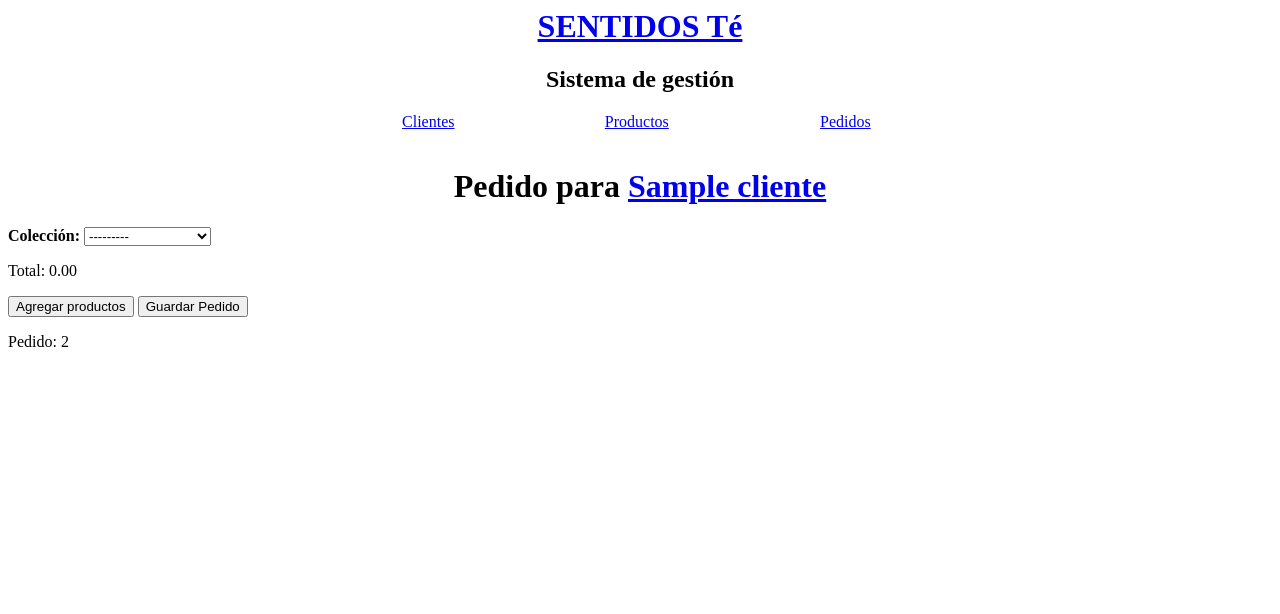
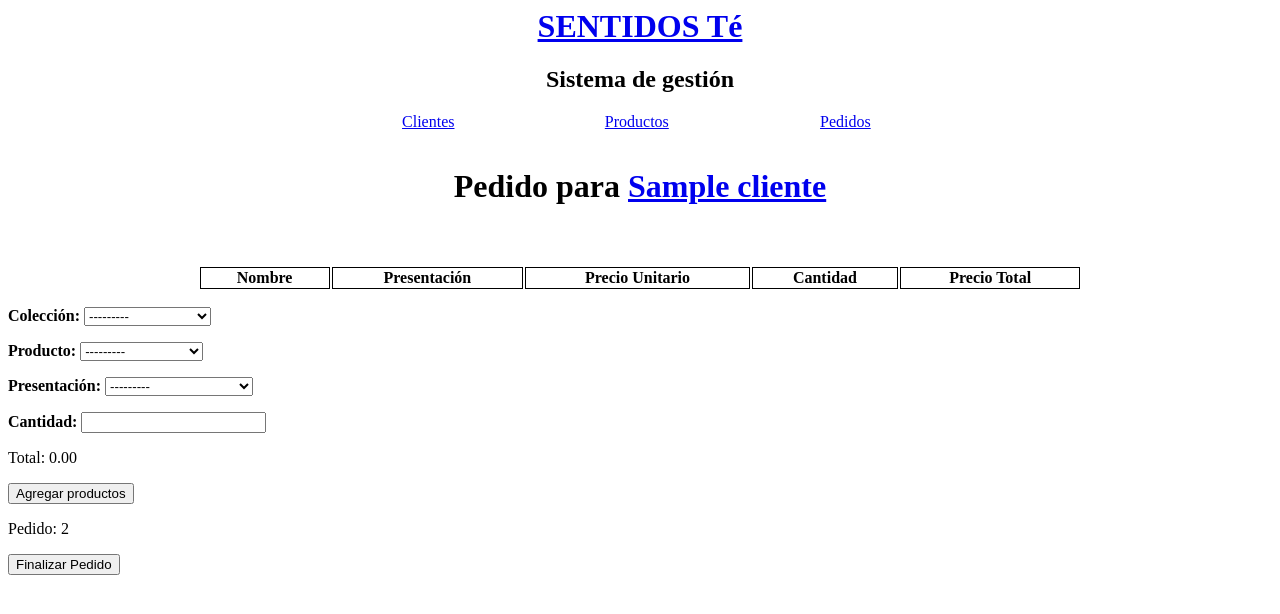
Before and after one commit to ptdrow/GesTea, a Django app: page /shop/1/pedido in a window 1280 px wide. Shown: the top 614 px of the page. Run offline with Django 3.2, Linux system fonts and the light colour scheme; tables that the repository leaves empty hold one stand-in row (values such as "Sample post"); lists and menus that the app fills with data are empty; some web fonts are replaced.

Commit message:
Agregada la forma de crear pedidos y calcular el costo total

```diff
--- a/gestor/forms.py
+++ b/gestor/forms.py
@@ -1,6 +1,6 @@
 from django import forms
 
-from .models import Coleccion, Items_Pedidos
+from .models import Coleccion, Items_Pedidos, Presentacion, Producto
 
 class ItemForm(forms.ModelForm):
 
@@ -9,5 +9,7 @@ class ItemForm(forms.ModelForm):
       fields = ('coleccion', 'producto', 'presentacion', 'cantidad',)
 
 class PedidosForm(forms.Form):
-   coleccion = forms.ModelChoiceField(label="Colección",queryset=Coleccion.objects.all(),
-                                     )
+   coleccion = forms.ModelChoiceField(label="Colección",queryset=Coleccion.objects.all())
+   producto = forms.ModelChoiceField(label="Producto",queryset=Producto.objects.all())
+   presentacion = forms.ModelChoiceField(label="Presentación", queryset=Presentacion.objects.all())
+   cantidad = forms.IntegerField(label="Cantidad",min_value=1)
--- a/gestor/models.py
+++ b/gestor/models.py
@@ -1,5 +1,7 @@
 from django.db import models
 from decimal import Decimal
+from datetime import date
+
 class Cliente(models.Model):
     nombre = models.CharField(max_length=75)
 
@@ -67,13 +69,16 @@ class Items_Pedidos(models.Model):
    total_price = models.DecimalField(max_digits=7, decimal_places=2, default=Decimal('0.00'))
 
    def calc_price(self):
-      self.total_price = self.cantidad * self.presentacion.precio_mayorista
+      self.total_price = Decimal(self.cantidad) * self.presentacion.precio_mayorista
 
 
 class Pedido(models.Model):
    cliente = models.ForeignKey('Cliente', null=True, blank=True, on_delete=models.SET_NULL, related_name="pedidos")
    contacto = models.ForeignKey('Contacto', null=True, blank=True, on_delete=models.SET_NULL, related_name="pedidos")
    total_price = models.DecimalField(max_digits=7, decimal_places=2, default=Decimal('0.00'))
+   fecha_creacion = models.DateField(auto_now_add=True)
+   fecha_entrega = models.DateField(null=True, blank=True)
+   entregado = models.BooleanField(default=False)
 
    def calc_price(self):
       total = 0
@@ -81,3 +86,8 @@ class Pedido(models.Model):
          total += item.total_price
 
       self.total_price = total
+
+   def entregar(self):
+      fecha_entrega = date.today()
+      entregado = True
+      self.save()
--- a/gestor/templates/crear_pedido.html
+++ b/gestor/templates/crear_pedido.html
@@ -1,13 +1,32 @@
 {% extends 'base.html' %}
 {% block content %}
    <h1>Pedido para <a href="{% url 'shop_details' pk=shop.pk %}">{{ shop.nombre }}</a></h1>
+   <table id="tabla">
+      <tr>
+         <th>Nombre</th>
+         <th>Presentación</th>
+         <th>Precio Unitario</th>
+         <th>Cantidad</th>
+         <th>Precio Total</th>
+      </tr>
+      {% for item in pedido.items.all %}
+         <tr>
+            <td>{{ item.producto }}</td>
+            <td>{{ item.presentacion }}</td>
+            <td>${{ item.presentacion.precio_mayorista }}</td>
+            <td>{{ item.cantidad }}</td>
+            <td>${{ item.total_price }}</td>
+         </tr>
+      {% endfor %}
+   </table>
    <form method="POST">
       {% csrf_token %}
       {{ form.as_p }}
       <p>Total: {{ pedido.total_price }}</p>
       <input type="hidden" name="pedido_id" value={{ pedido.pk }}></input>
       <button type="submit" name="newItem" formaction="#">Agregar productos</button>
-      <button type="submit" name="save" formaction="/pedidos/">Guardar Pedido</button>
+
       <p>Pedido: {{ pedido.pk }}</p>
    </form>
+   <a href="/pedidos/" ><button>Finalizar Pedido</button></a>
 {% endblock %}
--- a/gestor/templates/pedido_nuevo.html
+++ /dev/null
@@ -1,5 +0,0 @@
-{% extends 'base.html' %}
-
-{% block content %}
-    <h2>Nuevo pedido</h2>
-{% endblock %}
--- a/gestor/urls.py
+++ b/gestor/urls.py
@@ -6,7 +6,6 @@ urlpatterns = [
    path('clientes/', views.shop_list, name='shop_list'),
    path('contact/<int:pk>/', views.contact_details, name='contact_details'),
    path('pedidos/', views.pedidos_list, name='pedidos_list'),
-   path('pedidos/new/', views.pedido_nuevo, name='pedido_nuevo'),
    path('productos/', views.product_list, name='product_list'),
    path('shop/<int:pk>/pedido', views.crear_pedido, name='crear_pedido'),
    path('shop/<int:pk>/', views.shop_details, name='shop_details'),
--- a/gestor/views.py
+++ b/gestor/views.py
@@ -1,5 +1,5 @@
 from django.shortcuts import render, get_object_or_404
-from .models import Cliente, Coleccion, Contacto, Pedido, Producto, Items_Pedidos
+from .models import Cliente, Coleccion, Contacto, Pedido, Presentacion, Producto, Items_Pedidos
 from django.http import HttpResponse
 from .forms import PedidosForm
 from decimal import Decimal
@@ -28,16 +28,12 @@ def pedidos_list(request):
    pedidos = Pedido.objects.all().order_by('id').reverse()
    return render(request, 'pedidos_list.html', {'pedidos': pedidos})
 
-def pedido_nuevo(request):
-   return render(request, 'pedido_nuevo.html', {})
-
 def crear_pedido(request, pk):
    shop = get_object_or_404(Cliente, pk=pk)
 
    if request.method=="GET":
       pedido = Pedido(cliente=Cliente.objects.get(pk=pk))
       pedido.save()
-      print(pedido.pk)
 
    else:
       print(request.POST)
@@ -45,10 +41,21 @@ def crear_pedido(request, pk):
       pedido = Pedido.objects.get(pk=pedido_id)
       coleccion_id = request.POST.get('coleccion')
       coleccion = Coleccion.objects.get(pk=coleccion_id)
+      producto_id = request.POST.get('producto')
+      producto = Producto.objects.get(pk=producto_id)
+      presentacion_id = request.POST.get('presentacion')
+      presentacion = Presentacion.objects.get(pk=presentacion_id)
+      cantidad = request.POST.get('cantidad')
       item = Items_Pedidos.objects.create(pedido=pedido,
                                           coleccion=coleccion,
-                                          cantidad=2,
-                                          total_price=Decimal('12.00'))
+                                          producto=producto,
+                                          presentacion=presentacion,
+                                          cantidad=cantidad)
+      item.calc_price()
+      print(f'Precio del producto: {presentacion.precio_mayorista}')
+      print(f'Cantidad: {cantidad}')
+      print(f'Precio Total: {item.total_price}')
+      item.save()
       pedido.calc_price()
       pedido.save()
 
```
Also changed, not shown: gestor/migrations/0015_auto_20200116_1311.py (added).
